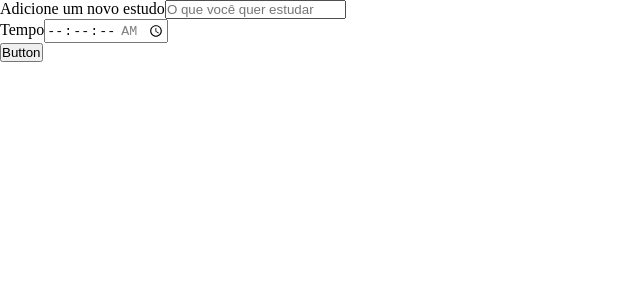
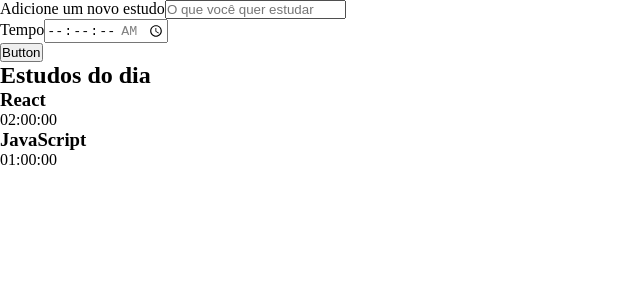
Before and after one commit to GustavoVieiraa/React-escrevendo-com-Typescript, a React (Create React App) app in the folder alura-gustadev-studies/: page / in a window 1280 px wide. Shown: the top 300 px of the page, without its empty margins (0-640 px from the left). Built offline with nearby package versions, Linux system fonts and the light colour scheme; the HTML template or start-up script is replaced by a standard one.

Commit message:
feat: Criado o Componente List.

```diff
--- a/alura-gustadev-studies/src/App.tsx
+++ b/alura-gustadev-studies/src/App.tsx
@@ -1,10 +1,12 @@
 import React from "react";
 import Formulario from "./components/Formulario/Formulario";
+import List from "./components/List/List";
 
 function App() {
   return (
     <>
       <Formulario />
+      <List />
     </>
   );
 }
--- /dev/null
+++ b/alura-gustadev-studies/src/components/List/List.tsx
@@ -0,0 +1,21 @@
+import React from "react";
+
+function List() {
+  return (
+    <aside>
+      <h2>Estudos do dia </h2>
+      <ul>
+        <li>
+          <h3>React</h3>
+          <span>02:00:00</span>
+        </li>
+        <li>
+          <h3>JavaScript</h3>
+          <span>01:00:00</span>
+        </li>
+      </ul>
+    </aside>
+  );
+}
+
+export default List;
```
